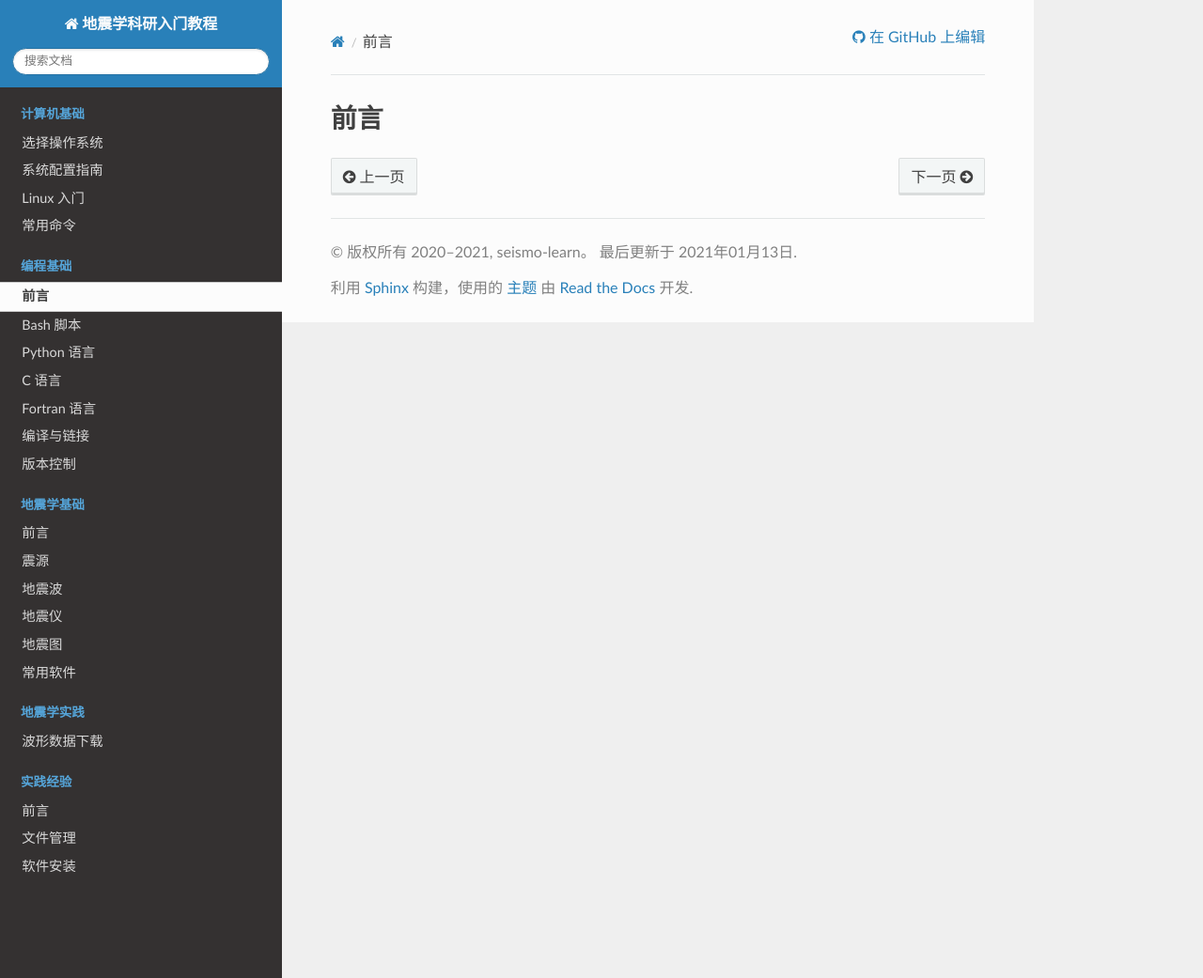
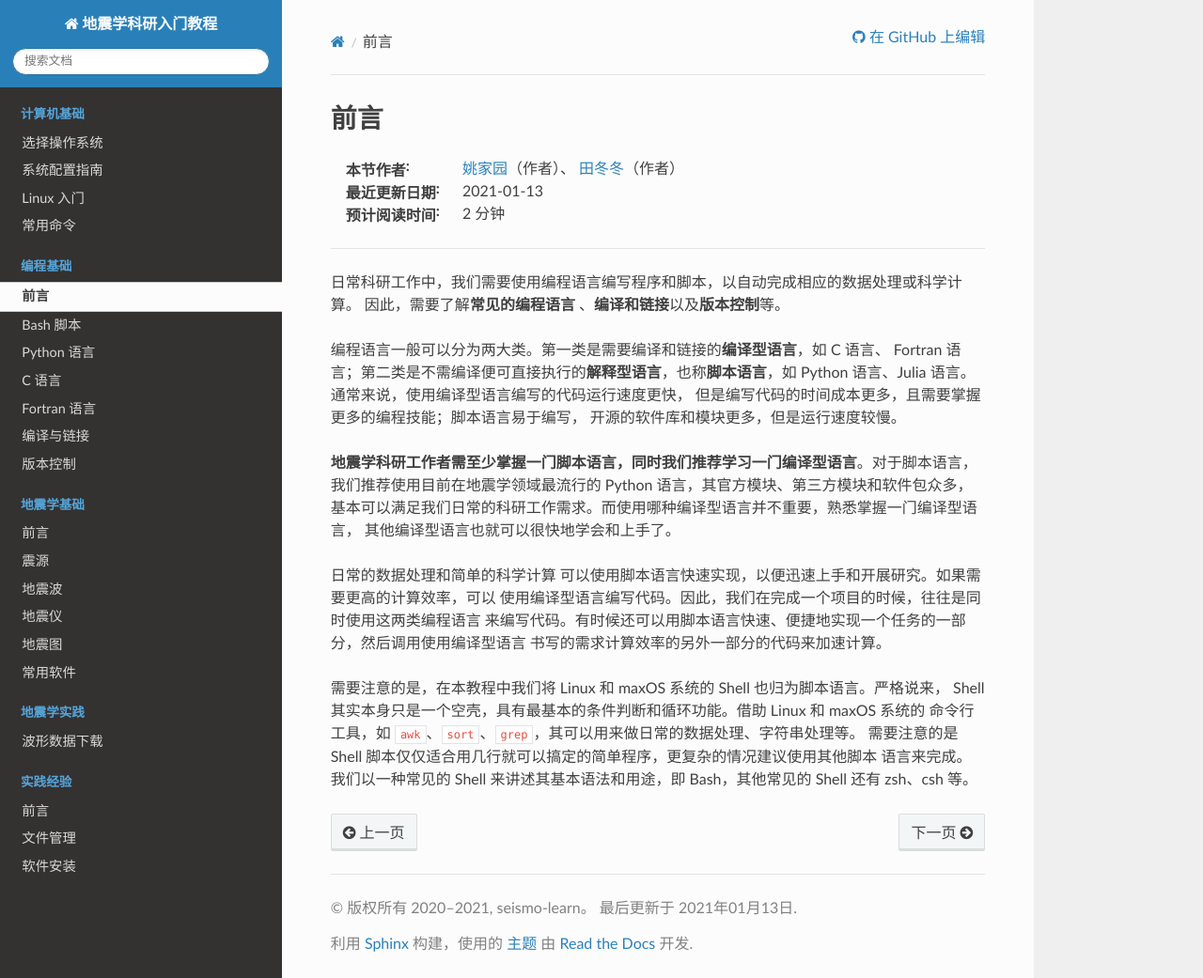
Before and after one commit to seismo-learn/seismology101, a Sphinx documentation site: the page built from source/programming/introduction.rst, in a window 1280 px wide and 1041 px high. Shown: the whole window at 94% size. Built offline with Sphinx 7.4.7 and the Read the Docs theme 2.0.0, drawn with Linux system fonts in a browser that asks for light colours.

Commit message:
Add introduction to programming (#53)
Co-authored-by: Dongdong Tian <seisman.info@gmail.com>

```diff
--- a/source/programming/introduction.rst
+++ b/source/programming/introduction.rst
@@ -1,2 +1,36 @@
 前言
 ====
+
+:本节作者: `姚家园 <https://github.com/core-man>`__\ （作者）、
+          `田冬冬 <https://me.seisman.info/>`__\ （作者）
+:最近更新日期: 2021-01-13
+:预计阅读时间: 2 分钟
+
+----
+
+日常科研工作中，我们需要使用编程语言编写程序和脚本，以自动完成相应的数据处理或科学计算。
+因此，需要了解\ **常见的编程语言**\  、\ **编译和链接**\ 以及\ **版本控制**\ 等。
+
+编程语言一般可以分为两大类。第一类是需要编译和链接的\ **编译型语言**\ ，如 C 语言、
+Fortran 语言；第二类是不需编译便可直接执行的\ **解释型语言**\ ，也称\ **脚本语言**\ ，如
+Python 语言、Julia 语言。通常来说，使用编译型语言编写的代码运行速度更快，
+但是编写代码的时间成本更多，且需要掌握更多的编程技能；脚本语言易于编写，
+开源的软件库和模块更多，但是运行速度较慢。
+
+**地震学科研工作者需至少掌握一门脚本语言，同时我们推荐学习一门编译型语言**\ 。对于脚本语言，
+我们推荐使用目前在地震学领域最流行的 Python 语言，其官方模块、第三方模块和软件包众多，
+基本可以满足我们日常的科研工作需求。而使用哪种编译型语言并不重要，熟悉掌握一门编译型语言，
+其他编译型语言也就可以很快地学会和上手了。
+
+日常的数据处理和简单的科学计算
+可以使用脚本语言快速实现，以便迅速上手和开展研究。如果需要更高的计算效率，可以
+使用编译型语言编写代码。因此，我们在完成一个项目的时候，往往是同时使用这两类编程语言
+来编写代码。有时候还可以用脚本语言快速、便捷地实现一个任务的一部分，然后调用使用编译型语言
+书写的需求计算效率的另外一部分的代码来加速计算。
+
+需要注意的是，在本教程中我们将 Linux 和 maxOS 系统的 Shell 也归为脚本语言。严格说来，
+Shell 其实本身只是一个空壳，具有最基本的条件判断和循环功能。借助 Linux 和 maxOS 系统的
+命令行工具，如 ``awk``\ 、\ ``sort``\ 、\ ``grep``\ ，其可以用来做日常的数据处理、字符串处理等。
+需要注意的是 Shell 脚本仅仅适合用几行就可以搞定的简单程序，更复杂的情况建议使用其他脚本
+语言来完成。我们以一种常见的 Shell 来讲述其基本语法和用途，即 Bash，其他常见的 Shell
+还有 zsh、csh 等。
```
